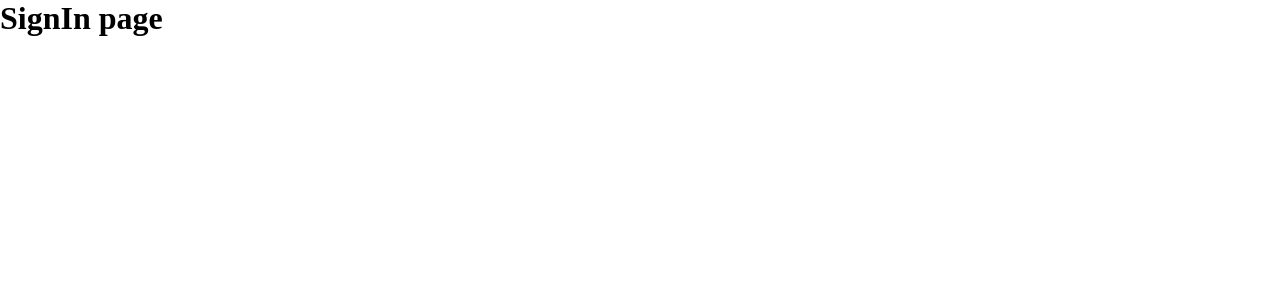
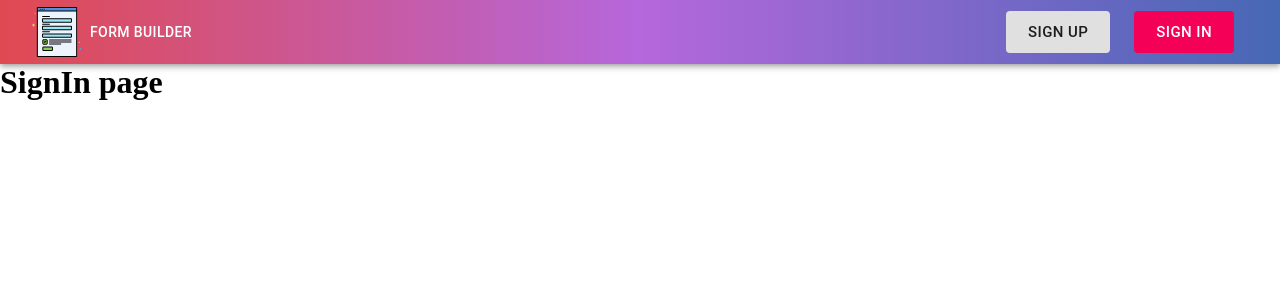
Before and after one commit to Dimundra/Form-builder-training-project, a React (Create React App) app in the folder client/: page /sign-in in a window 1280 px wide. Shown: the top 300 px of the page. Built offline with nearby package versions, Linux system fonts and the light colour scheme.

Commit message:
Header moved to the App.js, made Logo link to redirect to the landing page for now

```diff
--- a/client/src/app/App.js
+++ b/client/src/app/App.js
@@ -1,4 +1,5 @@
 import React from 'react';
+import Header from './components/Header/Header.js';
 import LandingPage from './pages/landing-page/LandingPage.js';
 import SignUpPage from './pages/SignUpPage/SignUpPage.js';
 import SignInPage from './pages/SignInPage/SignInPage.js';
@@ -8,7 +9,9 @@ import './App.scss';
 class App extends React.Component {
   render() {
     return (
+      <>
         <Router>
+          <Header />
           <Switch>
             <Route exact path='/'>
               <LandingPage />
@@ -21,6 +24,7 @@ class App extends React.Component {
             </Route>
           </Switch>
         </Router>
+      </>
     );
   }
 }
--- a/client/src/app/components/header/Header.MuiStyles.js
+++ b/client/src/app/components/header/Header.MuiStyles.js
@@ -27,12 +27,16 @@ const styles = (theme) => ({
       display: 'none',
     },
   },
+  logoLink: {
+    textDecoration: 'none',
+  },
   logoButton: {
     borderRadius: '0',
     color: 'white',
   },
   logoText: {
     marginLeft: '0.5rem',
+    textDecoration: 'none',
   },
   headerBackgroundColor: {
     backgroundImage: 'linear-gradient(270deg,#4668b5,#b567dc,#e04951)',
--- a/client/src/app/components/header/Header.js
+++ b/client/src/app/components/header/Header.js
@@ -99,10 +99,12 @@ class Header extends React.Component {
         <AppBar position='static' className={classes.headerBackgroundColor}>
           <Container>
             <Toolbar disableGutters>
-              <Button className={classes.logoButton}>
-                <LogoIcon />
-                <span className={classes.logoText}>Form builder</span>
-              </Button>
+              <Link to='/' className={classes.logoLink}>
+                <Button className={classes.logoButton}>
+                  <LogoIcon />
+                  <span className={classes.logoText}>Form builder</span>
+                </Button>
+              </Link>
               <div className={classes.grow} />
               <div className={classes.sectionDesktop}>
                 <Grid container spacing={3}>
--- a/client/src/app/pages/landing-page/LandingPage.js
+++ b/client/src/app/pages/landing-page/LandingPage.js
@@ -1,6 +1,5 @@
 import { Box, Container, Grid, Typography } from '@material-ui/core';
 import React from 'react';
-import Header from '../../components/header/Header.js';
 import { ShootingStars } from '../../svg/ShootingStars/ShootingStars.js';
 import { Gear } from '../../svg/Gear/Gear.js';
 import { useStyles } from './LandingPage.MuiStyles.js';
@@ -9,7 +8,6 @@ function LandingPage() {
   const classes = useStyles();
   return (
     <>
-      <Header />
       <Container>
         <Grid
           container
```
Lines whose indentation alone changed are shown as unchanged.
